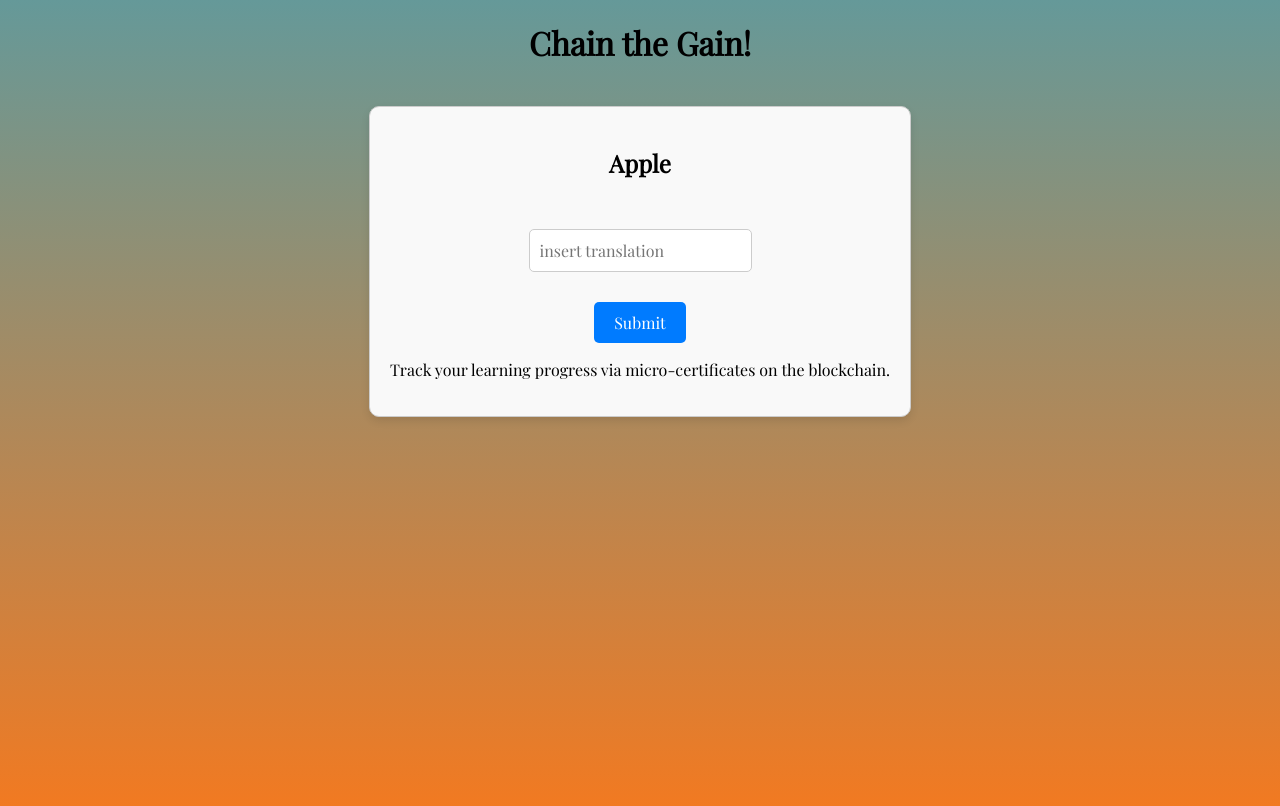
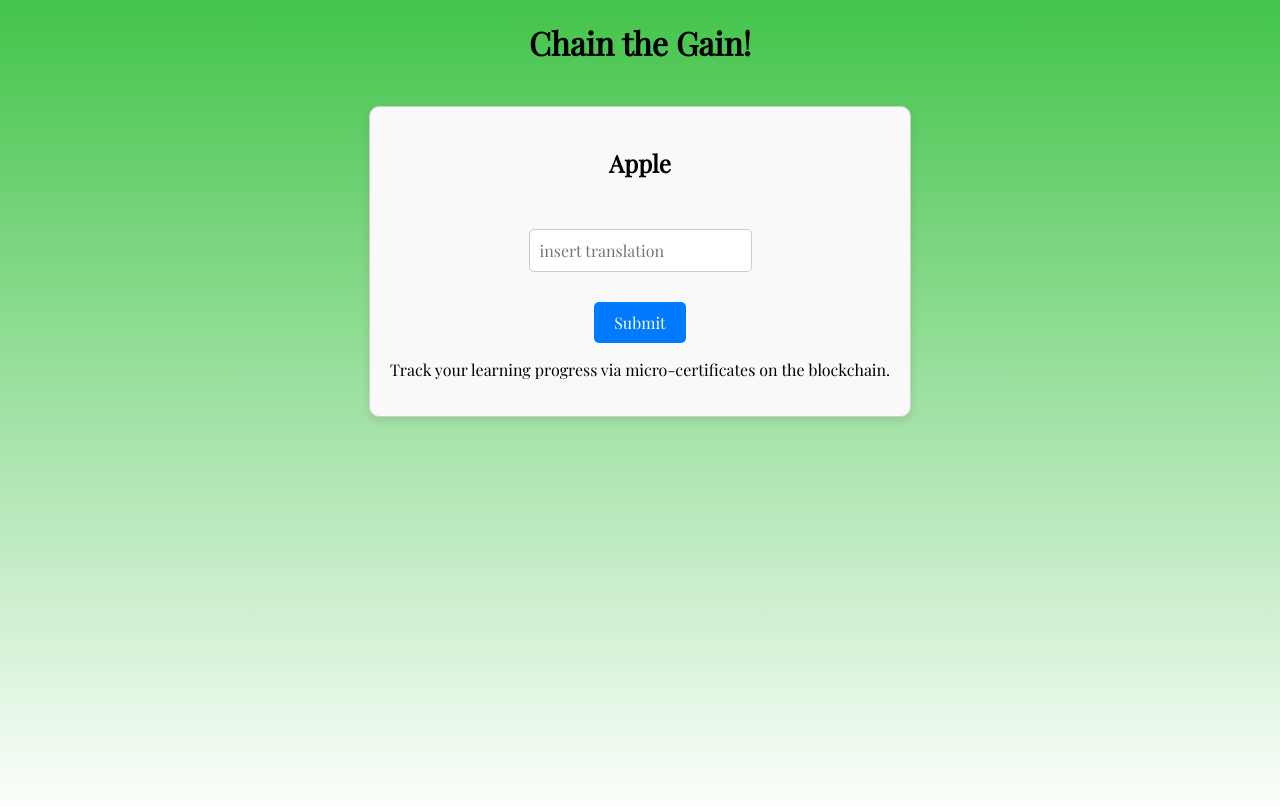
Before and after one commit to vauhochzett/liberate-language-learning, a React (Create React App) app in the folder my-app/: page / in a window 1280 px wide. Shown: the top 806 px of the page. Built offline with nearby package versions, Linux system fonts and the light colour scheme; no server answers.

Commit message:
update color

```diff
--- a/my-app/src/App.css
+++ b/my-app/src/App.css
@@ -5,7 +5,7 @@
 
 body {
   height: 100vh; /* 100% of the viewport height */
-  background-image: linear-gradient(to bottom,#659999, #f4791f);
+  background-image: linear-gradient(to bottom,#43c44a, #ffffff);
 }
 
 
```
